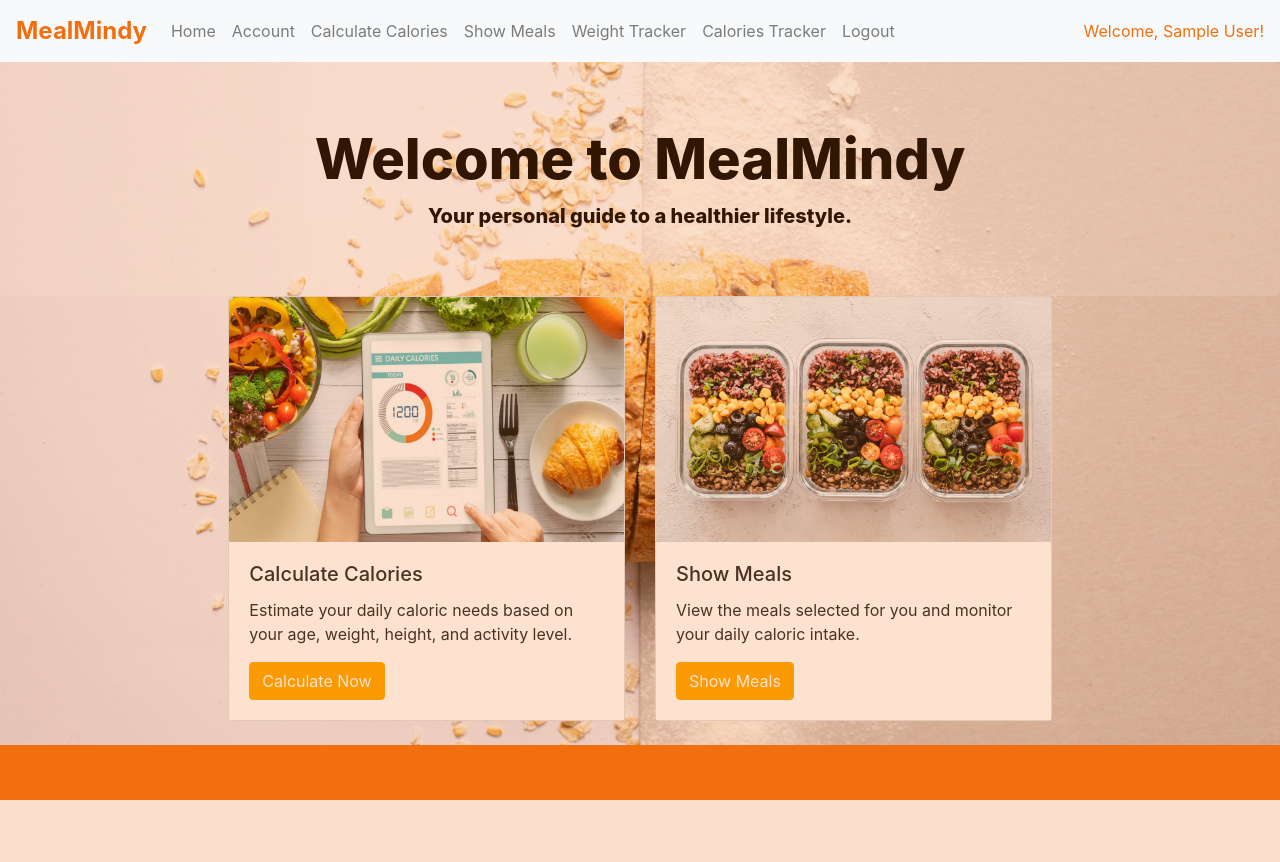
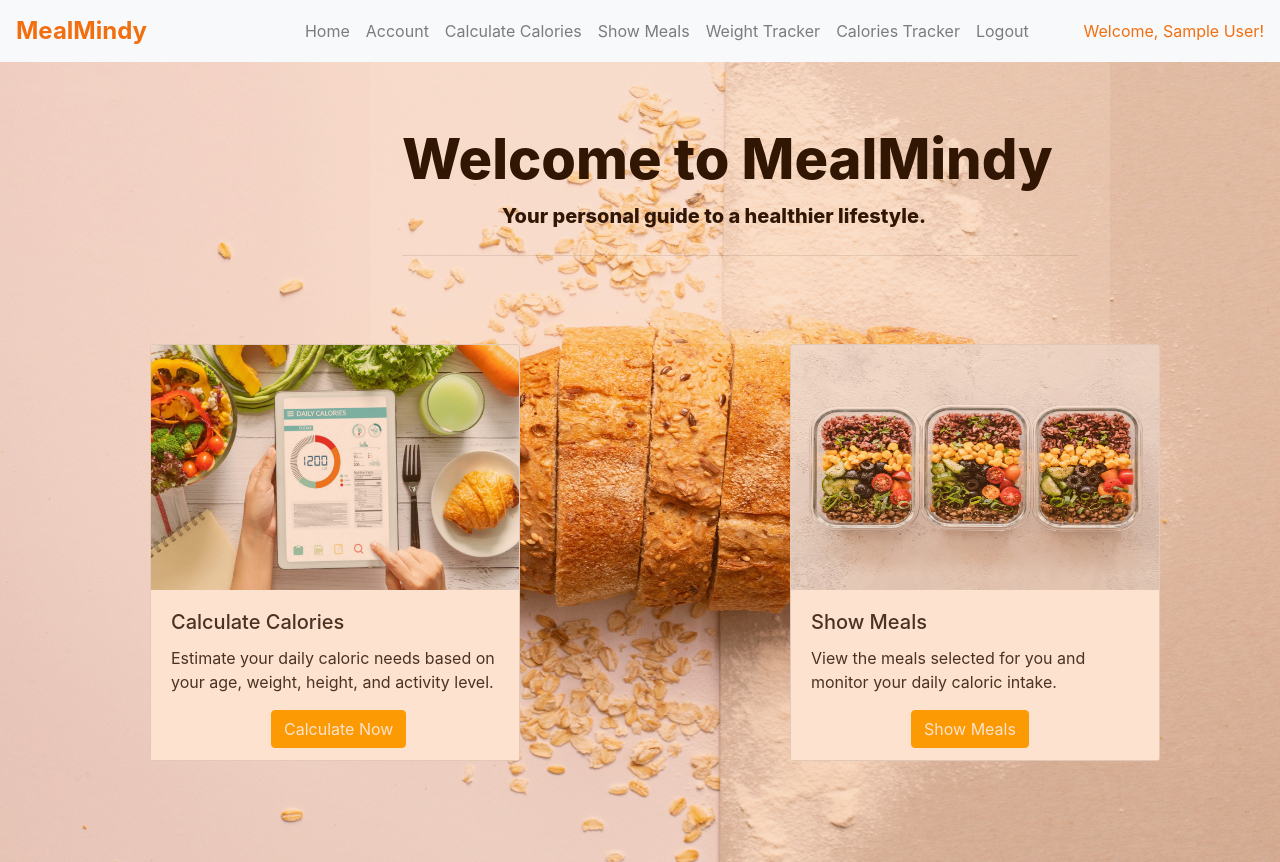
Before and after one commit to minerva-university/diet-management, a Flask app: page / in a window 1280 px wide; the page is wider, and only the part inside the window is pictured. Before the commit the page ends 800 px from the top of that part, so only its background shows below. Run offline with Flask 2, Linux system fonts and the light colour scheme; the visitor is signed in with stand-in values (Sample User, id 1); data comes from the database, SQL or seed files in the repository; some libraries are stand-ins or nearby versions.

Commit message:
Revert "Fix/responsive mobile"

```diff
--- a/web/static/index.css
+++ b/web/static/index.css
@@ -5,23 +5,24 @@
 }
 
 .background {
-  height: 100%;
+  width: 1440px;
+  height: 100vh;
   background-image: url("../static/images/bg_pic.jpg");
   background-repeat: no-repeat;
-  background-size: cover;
+  background-size: 100% 100%;
   background-position: center;
   opacity: 0.8;
 }
 
+.mt-4 {
+  margin-top: 0rem !important;
+}
+
 .jumbotron {
   background-color: rgba(255, 255, 255, 0.2);
-  display: flex;
-  align-items: center;
-  flex-direction: column;
-  justify-content: center;
+  margin-left: 370px;
+  margin-right: 330px;
   margin-bottom: 0rem !important;
-  text-align: center;
-  padding-bottom: 0px;
 }
 
 .container {
@@ -32,11 +33,16 @@
   padding-right: 0px;
 }
 
+.row {
+  max-width: 2000px;
+}
+
 .lead {
   font-weight: 800;
   color: black;
   justify-items: center;
-  display: flex;
+  position: center;
+  margin-left: 100px;
 }
 
 .display-4 {
@@ -50,6 +56,7 @@
 .btn-primary {
   background-color: orange;
   border-color: orange;
+  margin-left: 100px;
   margin-right: 20px;
 }
 
@@ -60,16 +67,16 @@
 
 .card-img-top {
   height: 245px;
-  object-fit: cover;
 }
 
 .card-body {
   background-color: white;
+  height: 170px;
 }
 
 .card {
-  width: 100%;
-  margin-bottom: 24px;
+  width: 370px;
+  margin-left: 30px;
 }
 
 .navbar-brand {
@@ -79,3 +86,9 @@
 .navbar-text {
   color: #f26f10 !important;
 }
+#show_meals {
+  margin-left: 300px;
+}
+#calc_calories {
+  margin-left: 150px;
+}
--- a/web/static/main.css
+++ b/web/static/main.css
@@ -7,6 +7,7 @@
   color: #f26f10 !important;
   font-weight: bold;
   font-size: 1.5rem;
+  margin-right: 150px !important;
 }
 .navbar-text {
   color: #f26f10 !important;
@@ -48,7 +49,7 @@
   margin-bottom: 20px;
 }
 .alert-success {
-  width: 100% !important;
+  width: 1440px !important;
   margin-left: 0px !important;
 }
 .alert {
--- a/web/templates/account.html
+++ b/web/templates/account.html
@@ -5,7 +5,7 @@
   href="{{ url_for('static', filename='account.css') }}"
 />
 <div class="content-section">
-  <div class="media flex-wrap">
+  <div class="media">
     <img
       class="rounded-circle account-img"
       src="{{ image_file }}"
--- a/web/templates/index.html
+++ b/web/templates/index.html
@@ -30,8 +30,8 @@
   </div>
 
   {% if current_user.is_authenticated %}
-  <div class="row m-0 justify-content-center">
-    <div class="col-md-5 col-lg-4">
+  <div class="row">
+    <div class="col-md-4">
       <div class="card" id="calc_calories">
         <img
           class="card-img-top"
@@ -51,7 +51,7 @@
       </div>
     </div>
 
-    <div class="col-md-5 col-lg-4">
+    <div class="col-md-4">
       <div class="card" id="show_meals">
         <img
           class="card-img-top"
--- a/web/templates/layout.html
+++ b/web/templates/layout.html
@@ -3,7 +3,10 @@
   <head>
     <!-- Required meta tags -->
     <meta charset="utf-8" />
-    <meta name="viewport" content="viewport-fit=cover, width=device-width, initial-scale=1.0, minimum-scale=1.0, maximum-scale=1.0, user-scalable=no" />
+    <meta
+      name="viewport"
+      content="width=device-width, initial-scale=1, shrink-to-fit=no"
+    />
     <!-- Bootstrap CSS -->
     <link
       rel="stylesheet"
@@ -89,13 +92,16 @@
       </div>
     </nav>
 
-    {% with messages = get_flashed_messages(with_categories=true) %} {% if
-      messages %} {% for category, message in messages %}
-      <div class="alert alert-{{ category }}">{{ message }}</div>
-    {% endfor %} {% endif %} {% endwith %}
-
-    <main class="container">
-      {% block content %}{% endblock %}
+    <main class="container mt-4">
+      <div class="row">
+        <div class="col-md-8">
+          {% with messages = get_flashed_messages(with_categories=true) %} {% if
+          messages %} {% for category, message in messages %}
+          <div class="alert alert-{{ category }}">{{ message }}</div>
+          {% endfor %} {% endif %} {% endwith %} {% block content %}{% endblock
+          %}
+        </div>
+      </div>
     </main>
     <!-- Optional JavaScript -->
     <!-- jQuery first, then Popper.js, then Bootstrap JS -->
```
Also changed, not shown: web/static/account.css (+13 -2 lines), web/static/get_calories.css (+13 -3 lines), web/static/login.css (+12 -6 lines), web/static/show_meals.css (+25 -10 lines), web/static/tracker.css (+14 -2 lines), web/templates/login.html (+4 -4 lines), web/templates/register.html (+4 -4 lines), web/templates/show_meals.html (+2 -6 lines).
